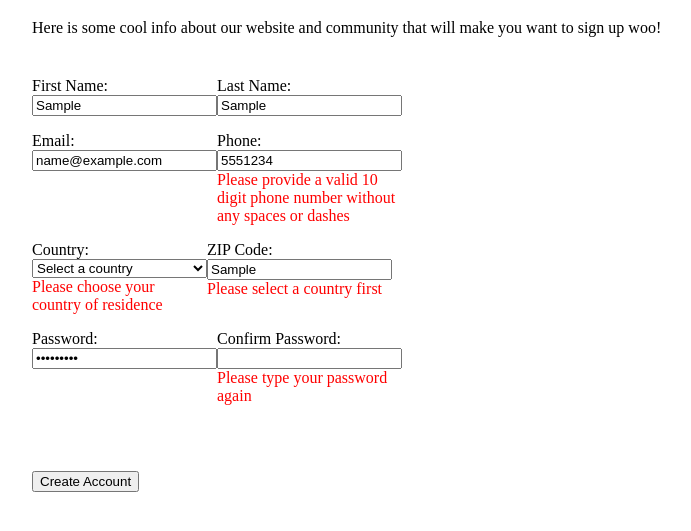
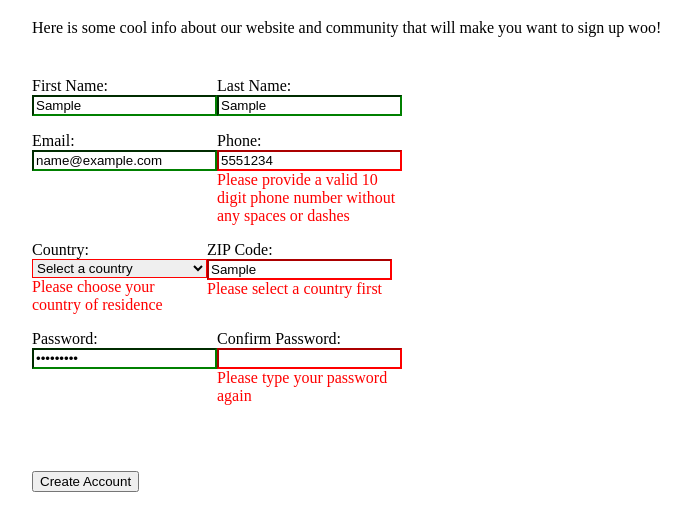
Before and after one commit to sweetnightkitty/form-validation-js-practice, a website built with webpack: page src/template.html in a window 1280 px wide. Both pictures are taken after typing "Sample", "Sample", "name@example.com", "5551234", "Sample", "Sample123" into the empty fields and a click on the button "Create Account". Shown: the part 61-592 px from the top of the page, without its empty margins (16-707 px from the left). Built offline with nearby package versions, Linux system fonts and the light colour scheme.

Commit message:
Create styles for errorOutline to turn input boxes red when they fail validation, and class correctOUtline to turn input boxes green when a user corrects the input after failing validation, and set the hover status to green too so user knows immediately once they have corrected the input value

```diff
--- a/src/styles.css
+++ b/src/styles.css
@@ -28,10 +28,19 @@ li {
     margin-left: 40px;
 }
 
+/* When div.error contains text it's always red */
 .error {
     color: red;
 }
 
-:invalid {
-    outline: red;
+/* class is appended when div.error gets textContent */
+.errorOutline {
+    border-color: red;
 }
+
+
+/* class is appended when div.error textContent is ERASED */
+.correctOutline, .correctOutline:focus {
+    border-color: green;
+    outline: green;
+}
```
